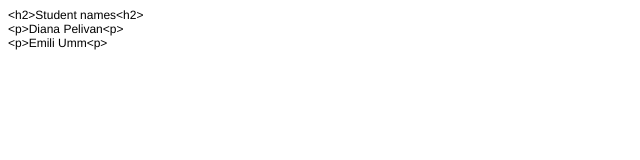
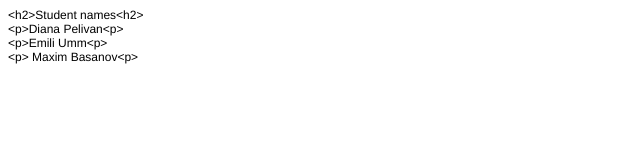
Before and after one commit to karher1/MyProject, a plain HTML site: page index.html in a window 1280 px wide. Shown: the whole page, without its empty margins (0-640 px from the left). Drawn offline with Linux system fonts and the light colour scheme.

Commit message:
Added Maxim

```diff
--- a/index.html
+++ b/index.html
@@ -15,5 +15,6 @@
 <p class="p1"><span class="s1">&lt;h2&gt;Student names&lt;h2&gt;</span></p>
 <p class="p1"><span class="s1">&lt;p&gt;Diana Pelivan&lt;p&gt;</span></p>
 <p class="p1"><span class="s1">&lt;p&gt;Emili Umm&lt;p&gt;</span></p>
+<p class="p1"><span class="s1">&lt;p&gt; Maxim Basanov&lt;p&gt;</span></p>
 </body>
 </html>
```
